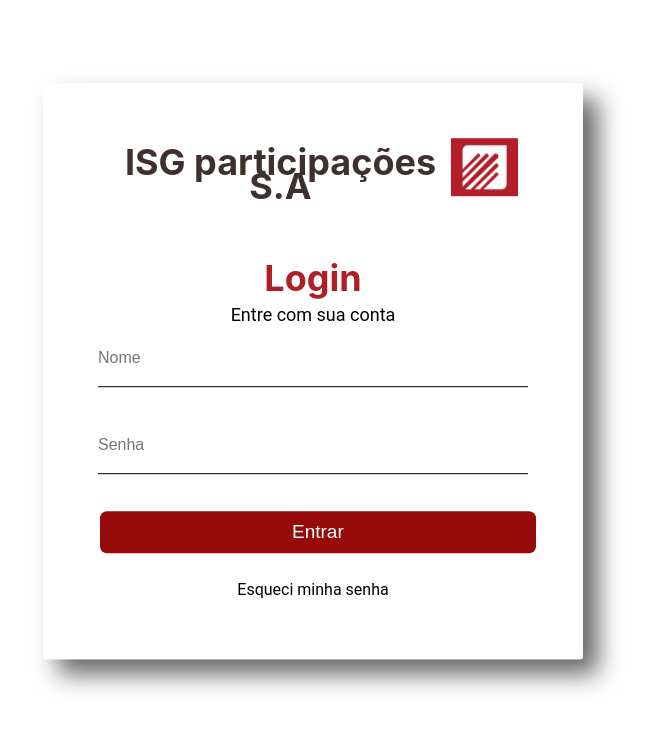
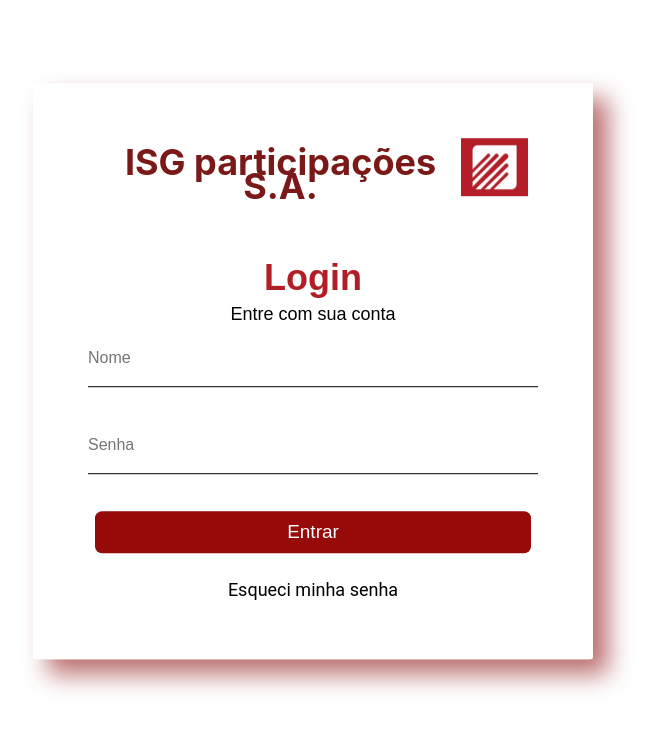
Before and after one commit to jonaite/tela-de-login-Angular, an Angular app: page / in a window 1280 px wide. Shown: the top 730 px of the page, without its empty margins (327-982 px from the left). Built offline with nearby package versions, Linux system fonts and the light colour scheme.

Commit message:
finalizado
falta trocar a fonte do titulo para a fonte da ISG

```diff
--- a/src/app/login/login.component.css
+++ b/src/app/login/login.component.css
@@ -39,12 +39,12 @@
   position: absolute;
   top: 50%;
   left: 50%;
-  width: 540px;
+  width: 560px;
   padding: 55px;
   transform: translate(-50%, -55%);
   background: rgba(255, 255, 255, 0.9);
   box-sizing: border-box;
-  box-shadow: 15px 15px 25px rgba(0, 0, 0, 0.6);
+  box-shadow: 15px 15px 25px rgba(142, 15, 15, 0.6);
   border-radius: 3px;
   font-family: 'Inter';
   font-style: normal;
@@ -64,7 +64,7 @@
 .login-box p:nth-of-type(1) {
   margin: 0 0 5px;
   padding: 12;
-  color: #3f3030;
+  color: #7b1919;
   font-family: 'Inter';
   font-style: normal;
   font-weight: 700;
@@ -76,7 +76,7 @@
   margin: 0 0 5px;
   padding: 5;
   color: #B11F26;
-  font-family: 'Inter';
+  font-family: 'Arial';
   font-style: normal;
   font-weight: 700;
   font-size: 36px;
@@ -85,7 +85,7 @@
 
 .login-box p:nth-of-type(3) {
   margin-top: 0.5em;
-  font-family: 'Roboto';
+  font-family: 'Arial';
   font-style: normal;
   font-weight: 400;
   font-size: 18px;
@@ -163,7 +163,7 @@
 font-family: 'Roboto';
 font-style: normal;
 font-weight: 400;
-font-size: 16px;
+font-size: 18px;
 line-height: 19px;
   color: #000000;
   text-decoration: none;
--- a/src/app/login/login.component.html
+++ b/src/app/login/login.component.html
@@ -5,7 +5,7 @@
   <img src="assets/logo.png" alt="Logo da ISG participações S.A">
 </div>
 </div>
- <p> ISG participações S.A</p><br>
+ <p> ISG participações S.A. </p><br>
 
 
   <p>Login</p>
```
